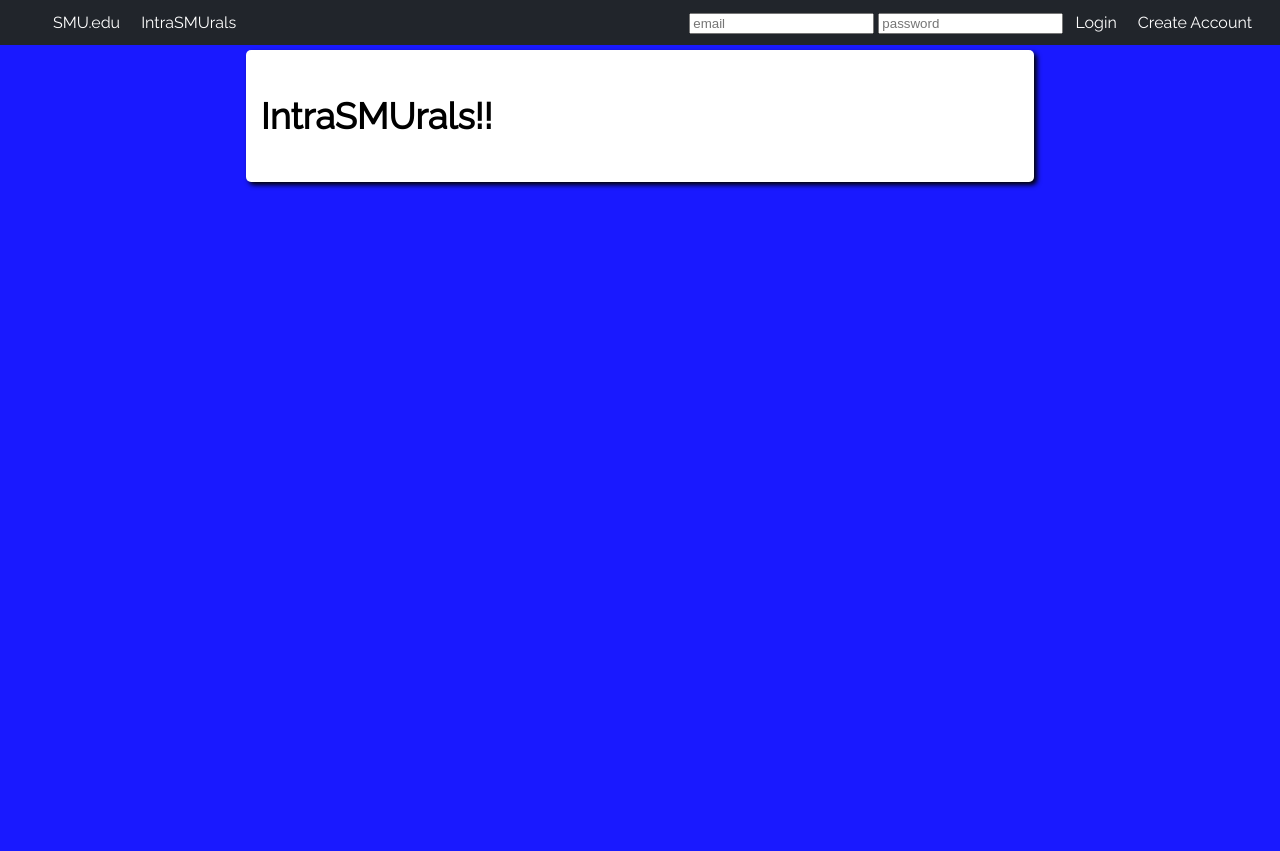
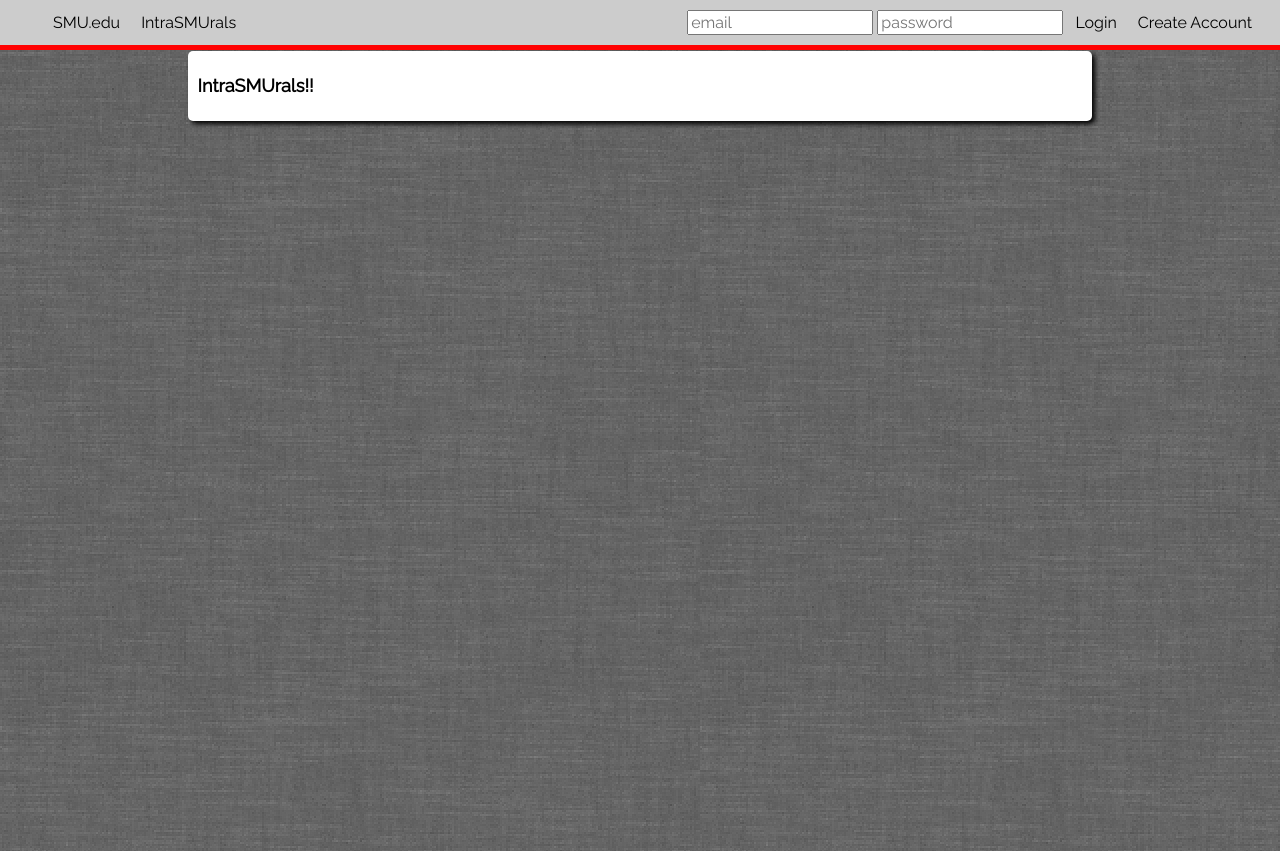
Before and after one commit to TeamChahlie/IntraSMUrals, a PHP site: page / in a window 1280 px wide. Before the commit the page ends 189 px from the top, so only its background shows below. Run offline with PHP 8.4, Linux system fonts and the light colour scheme.

Commit message:
Did some prettifying on the navbar and homepage

```diff
--- /dev/null
+++ b/Web/css/main.css
@@ -0,0 +1,24 @@
+html {
+    height: 100%;
+    width: 100%;
+}
+
+body {
+    background-image: url("../img/grey_wash_wall.png");
+    height: 100%;
+    font-family: 'Raleway', sans-serif;
+
+}
+
+
+.section {
+    font-size: 12px;
+    background-color: white;
+    width:70%;
+    padding:10px;
+    margin-left: auto;
+    margin-right: auto;
+    box-shadow: 3px 3px 5px #000000;
+    border-radius: 5px;
+    margin-top: 4%;
+}
--- a/Web/css/navbar.css
+++ b/Web/css/navbar.css
@@ -1,16 +1,17 @@
 #navbar {
     text-decoration: none;
-    position: absolute;
+    position: fixed;
     top: 0;
     left: 0;
     width:100%;
-    background-color: rgba(33, 37, 43, 1);
+    background-color: #CCCCCC;
     z-index: 5;
+    border-bottom: red 5px solid;
 }
 
 #navbar a:visited, #navbar a:link{
     text-decoration: none;
-    color:white;
+    color: #000000;
 }
 #navbar ul {
     list-style:none;
@@ -27,12 +28,16 @@
     display: block;
     background-color: transparent;
     padding: .5em;
+    border-radius: 5px;
+    transition: background-color 0.4s ease, color 0.4s ease;
+
 }
 
 #navbar li  a:hover{
     text-decoration: none;
-    color: #000;
-    background-color: #fff;
+    color: #FFFFFF;
+    background-color: #0000FF;
+    transition: background-color 0.4s ease, color 0.4s ease;
 }
 #navbar li ul {
     display:none;
@@ -63,7 +68,7 @@
     float:right;
     padding-right: 20px;
     margin-bottom: 5px;
-    color: white;
+    color: #000000;
 }
 
 .login {
@@ -72,8 +77,8 @@
 
 .login:hover {
     text-decoration: none;
-    color: #000;
-    background-color: #fff;
+    color: #FFFFFF;
+    background-color: #0000FF;
     padding: .5em;
     cursor: pointer;
 }
@@ -83,7 +88,7 @@
     position: relative;
     float:right;
     margin-right: 5px;
-    color: white;
+    color: #000000;
 }
 
 #navLoginButton {
@@ -92,13 +97,15 @@
     background: none;
     border: 0;
     font: inherit;
-    color: #ffffff;
+    color: #000000;
+    border-radius: 5px;
+    transition: background-color 0.4s ease, color 0.4s ease;
 }
 
 #loginInformation {
     position: relative;
     float: right;
-    color: white;
+    color: #000000;
     padding: .5em;
 }
 
@@ -106,10 +113,18 @@
     position: relative;
     float: right;
     padding: .5em;
+    border-radius: 5px;
+    transition: background-color 0.4s ease, color 0.4s ease;
 }
 
 #logout:hover, #createAccount:hover, #navLoginButton:hover {
-    color: #000000;
-    background-color: white;
+    color: #FFFFFF;
+    background-color: blue;
+    transition: background-color 0.4s ease, color 0.4s ease;
     cursor: pointer;
 }
+
+#navEmail, #navPassword {
+    font-family: 'Raleway', sans-serif;
+    font-size: 16px;
+}
--- a/Web/index.php
+++ b/Web/index.php
@@ -10,13 +10,13 @@
 
     <!-- CSS Files -->
     <link href="css/navbar.css" rel="stylesheet" type="text/css">
-    <link href="css/home.css" rel="stylesheet" type="text/css">
+    <link href="css/main.css" rel="stylesheet" type="text/css">
      <link href='http://fonts.googleapis.com/css?family=Raleway' rel='stylesheet' type='text/css'>
 </head>
 
 <body>
     <?php include "components/navbar.html" ?>
-    <div id="homeInfo" class="sectionS">
+    <div id="homeInfo" class="section">
         <form id="burgerForm">
             <h2 id="intro"> IntraSMUrals!!</h2>
 
```
Also changed, not shown: Web/img/grey_wash_wall.png (added).
